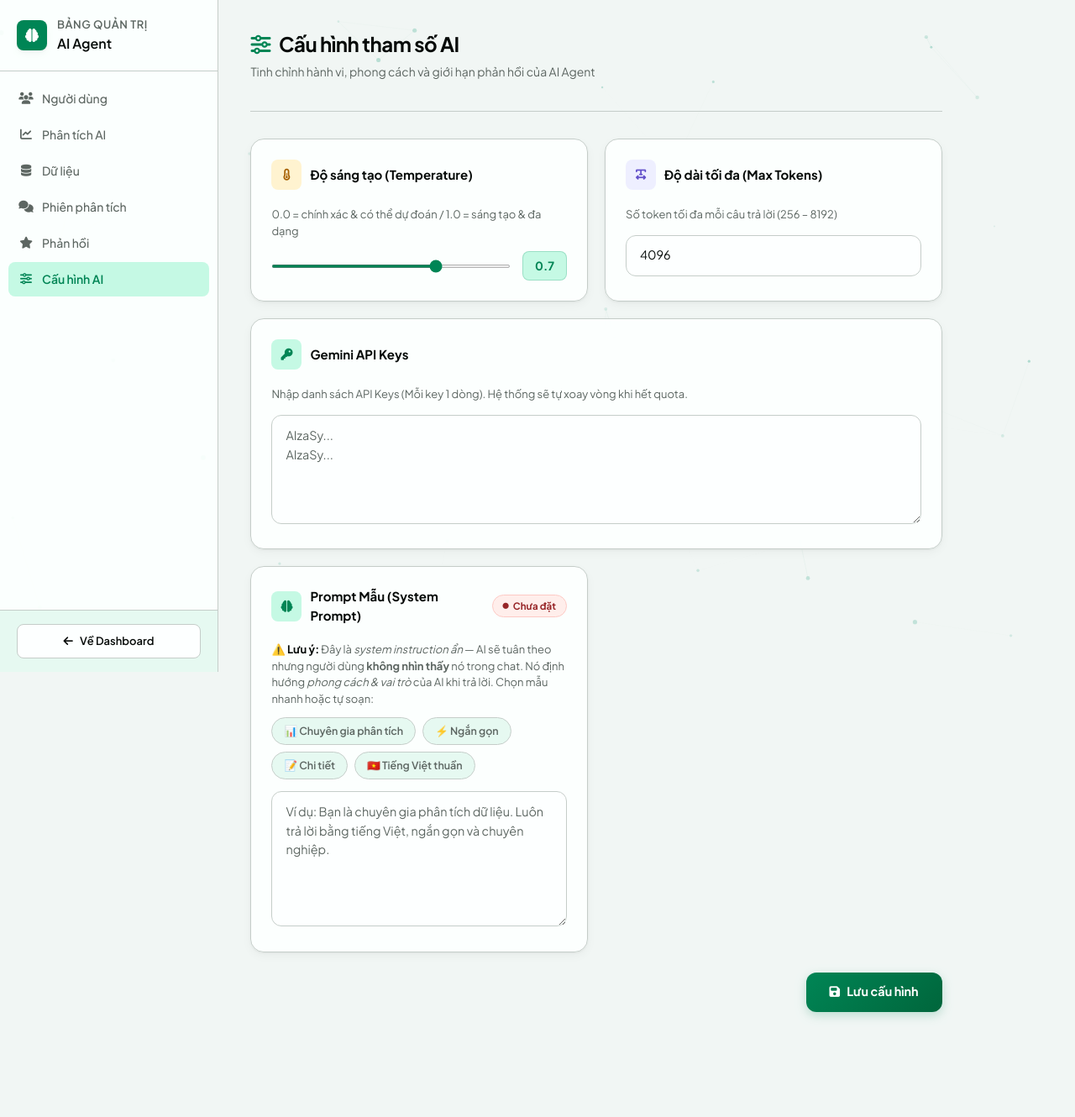
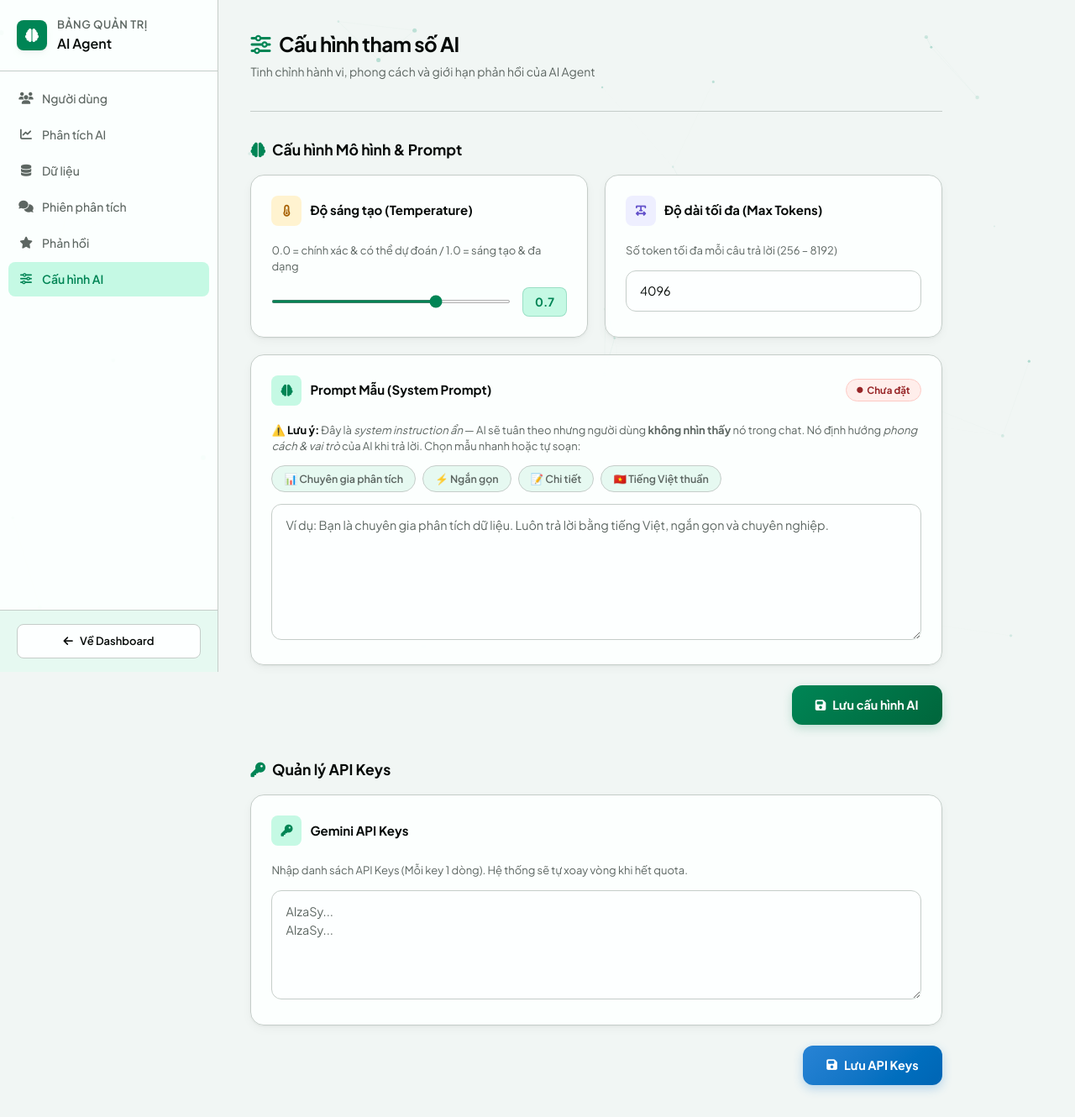
Before and after one commit to hungxike2007-design/Ai-agent, a Flask app: page /admin/settings in a window 1280 px wide. Shown: the whole page at 84% size. Before the commit the page ends 1214 px from the top, so only its background shows below. Run offline with Flask 3, Linux system fonts and the light colour scheme; the visitor is signed in with stand-in values (Sample User, id 1); data that the repository does not hold is empty; some libraries are stand-ins or nearby versions.

Commit message:
add button in config AI

```diff
--- a/controllers/admin_controller.py
+++ b/controllers/admin_controller.py
@@ -6,7 +6,7 @@ from datetime import datetime, timedelta
 admin_bp = Blueprint('admin', __name__)
 
 def get_db_connection():
-    conn_str = r'DRIVER={SQL Server};SERVER=LAPTOP-FOEQL0GL;DATABASE=QuanLyAIAgent;Trusted_Connection=yes;'
+    conn_str = r'DRIVER={SQL Server};SERVER=TOM\SQLEXPRESS;DATABASE=QuanLyAIAgent;Trusted_Connection=yes;'
     return pyodbc.connect(conn_str)
 
 @admin_bp.route('/dashboard')
@@ -84,10 +84,7 @@ def settings():
     cursor = conn.cursor()
 
     if request.method == 'POST':
-        new_prompt = request.form.get('system_prompt', '')
-        temperature = request.form.get('temperature', '0.7')
-        max_tokens = request.form.get('max_tokens', '2048')
-        api_keys = request.form.get('api_keys', '')
+        config_type = request.form.get('config_type')
 
         def upsert(k, v):
             cursor.execute("SELECT 1 FROM SystemConfigs WHERE ConfigKey = ?", (k,))
@@ -96,13 +93,21 @@ def settings():
             else:
                 cursor.execute("INSERT INTO SystemConfigs (ConfigKey, ConfigValue) VALUES (?, ?)", (k, v))
 
-        upsert('DefaultPrompt', new_prompt)
-        upsert('Temperature', temperature)
-        upsert('MaxTokens', max_tokens)
-        upsert('APIKeys', api_keys)
+        if config_type == 'api_keys':
+            api_keys = request.form.get('api_keys', '')
+            upsert('APIKeys', api_keys)
+            flash("Cập nhật API Keys thành công!", "success")
+        else:
+            new_prompt = request.form.get('system_prompt', '')
+            temperature = request.form.get('temperature', '0.7')
+            max_tokens = request.form.get('max_tokens', '2048')
+
+            upsert('DefaultPrompt', new_prompt)
+            upsert('Temperature', temperature)
+            upsert('MaxTokens', max_tokens)
+            flash("Cập nhật cấu hình AI thành công!", "success")
 
         conn.commit()
-        flash("Cập nhật thành công!", "success")
 
     conn.close()
     configs = get_all_system_configs()
--- a/templates/admin_settings.html
+++ b/templates/admin_settings.html
@@ -54,7 +54,11 @@
             {% endfor %}{% endif %}
             {% endwith %}
 
-            <form action="/admin/settings" method="POST">
+            <form action="/admin/settings" method="POST" style="margin-bottom: 2.5rem;">
+                <input type="hidden" name="config_type" value="model">
+                <div style="margin-bottom: 1rem; font-weight: 700; color: var(--text); font-size: 1.1rem; display: flex; align-items: center; gap: 0.5rem;">
+                    <i class="fas fa-brain" style="color: var(--brand);"></i> Cấu hình Mô hình & Prompt
+                </div>
                 <div class="config-bento">
                     <!-- Temperature -->
                     <div class="config-card">
@@ -86,20 +90,8 @@
                             value="{{ configs.get('MaxTokens', 2048) }}">
                     </div>
 
-                    <!-- API Keys -->
+                    <!-- System Prompt -->
                     <div class="config-card" style="grid-column: 1 / -1;">
-                        <div class="config-card-header">
-                            <div class="config-icon" style="background:var(--brand-subtle);color:var(--brand)"><i class="fas fa-key"></i></div>
-                            <div>
-                                <div class="config-card-title">Gemini API Keys</div>
-                            </div>
-                        </div>
-                        <div class="config-card-desc">Nhập danh sách API Keys (Mỗi key 1 dòng). Hệ thống sẽ tự xoay vòng khi hết quota.</div>
-                        <textarea name="api_keys" rows="3" placeholder="AIzaSy...&#10;AIzaSy...">{{ configs.get('APIKeys', '') }}</textarea>
-                    </div>
-
-                    <!-- System Prompt -->
-                    <div class="config-card">
                         <div class="config-card-header">
                             <div class="config-icon teal"><i class="fas fa-brain"></i></div>
                             <div style="flex:1">
@@ -130,8 +122,34 @@
                 </div>
 
                 <div class="save-row">
-                    <button type="submit" class="btn-save" id="saveBtn">
-                        <i class="fas fa-floppy-disk"></i> Lưu cấu hình
+                    <button type="submit" class="btn-save" id="saveModelBtn">
+                        <i class="fas fa-floppy-disk"></i> Lưu cấu hình AI
+                    </button>
+                </div>
+            </form>
+
+            <form action="/admin/settings" method="POST">
+                <input type="hidden" name="config_type" value="api_keys">
+                <div style="margin-bottom: 1rem; font-weight: 700; color: var(--text); font-size: 1.1rem; display: flex; align-items: center; gap: 0.5rem;">
+                    <i class="fas fa-key" style="color: var(--brand);"></i> Quản lý API Keys
+                </div>
+                <div class="config-bento" style="display: block;">
+                    <!-- API Keys -->
+                    <div class="config-card">
+                        <div class="config-card-header">
+                            <div class="config-icon" style="background:var(--brand-subtle);color:var(--brand)"><i class="fas fa-key"></i></div>
+                            <div>
+                                <div class="config-card-title">Gemini API Keys</div>
+                            </div>
+                        </div>
+                        <div class="config-card-desc">Nhập danh sách API Keys (Mỗi key 1 dòng). Hệ thống sẽ tự xoay vòng khi hết quota.</div>
+                        <textarea name="api_keys" rows="3" placeholder="AIzaSy...&#10;AIzaSy...">{{ configs.get('APIKeys', '') }}</textarea>
+                    </div>
+                </div>
+
+                <div class="save-row">
+                    <button type="submit" class="btn-save" id="saveKeysBtn" style="background: linear-gradient(135deg, oklch(60% 0.15 250), oklch(50% 0.15 250)); box-shadow: 0 4px 12px oklch(60% 0.15 250 / 0.3);">
+                        <i class="fas fa-floppy-disk"></i> Lưu API Keys
                     </button>
                 </div>
             </form>
```
Also changed, not shown: static/charts/chart_230.png (added), static/charts/chart_231.png (added), static/charts/chart_233.png (added), static/charts/chart_234.png (added), static/charts/chart_235.png (added), static/charts/chart_236.png (added), static/charts/chart_237.png (added), 1 other file.
